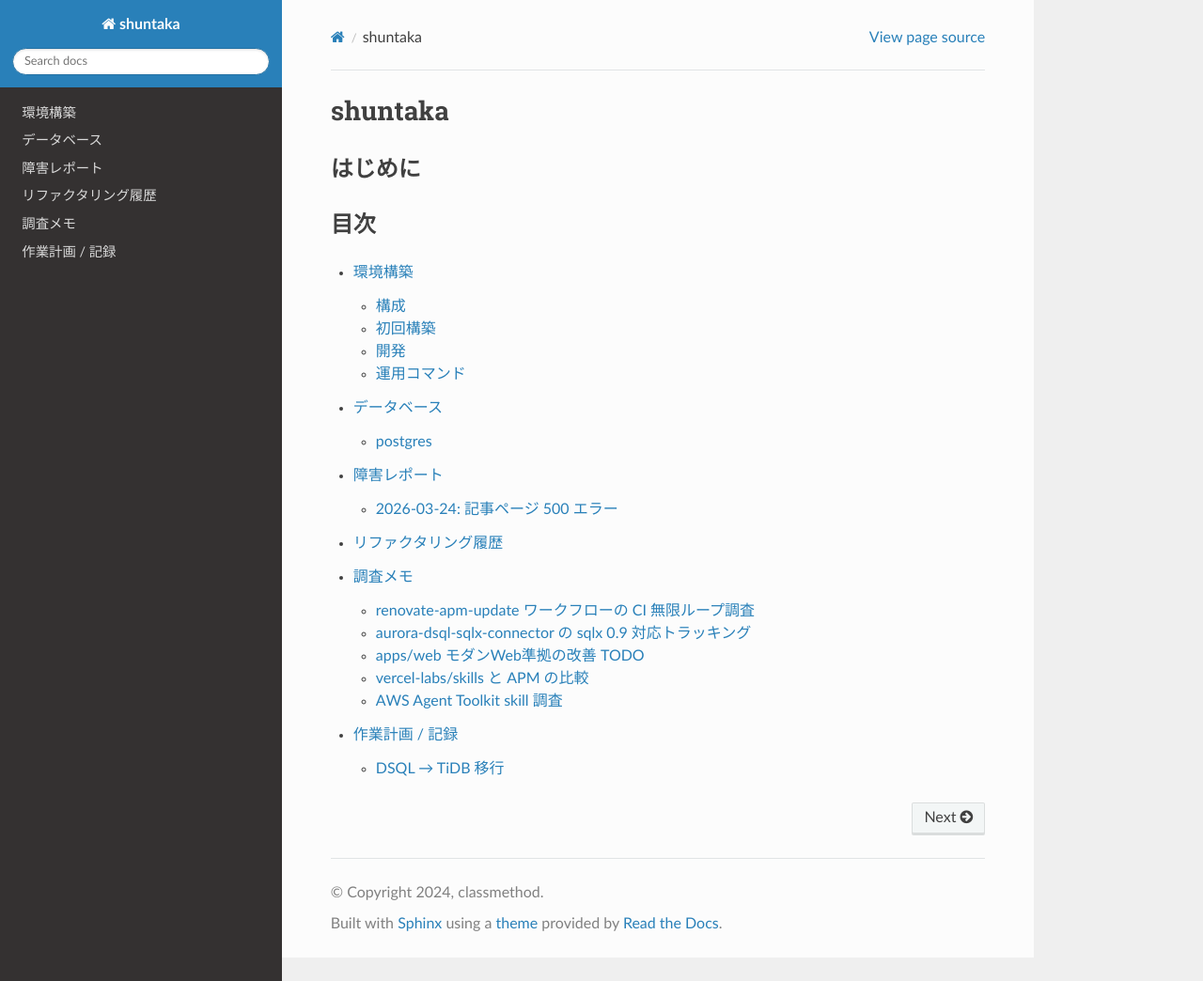
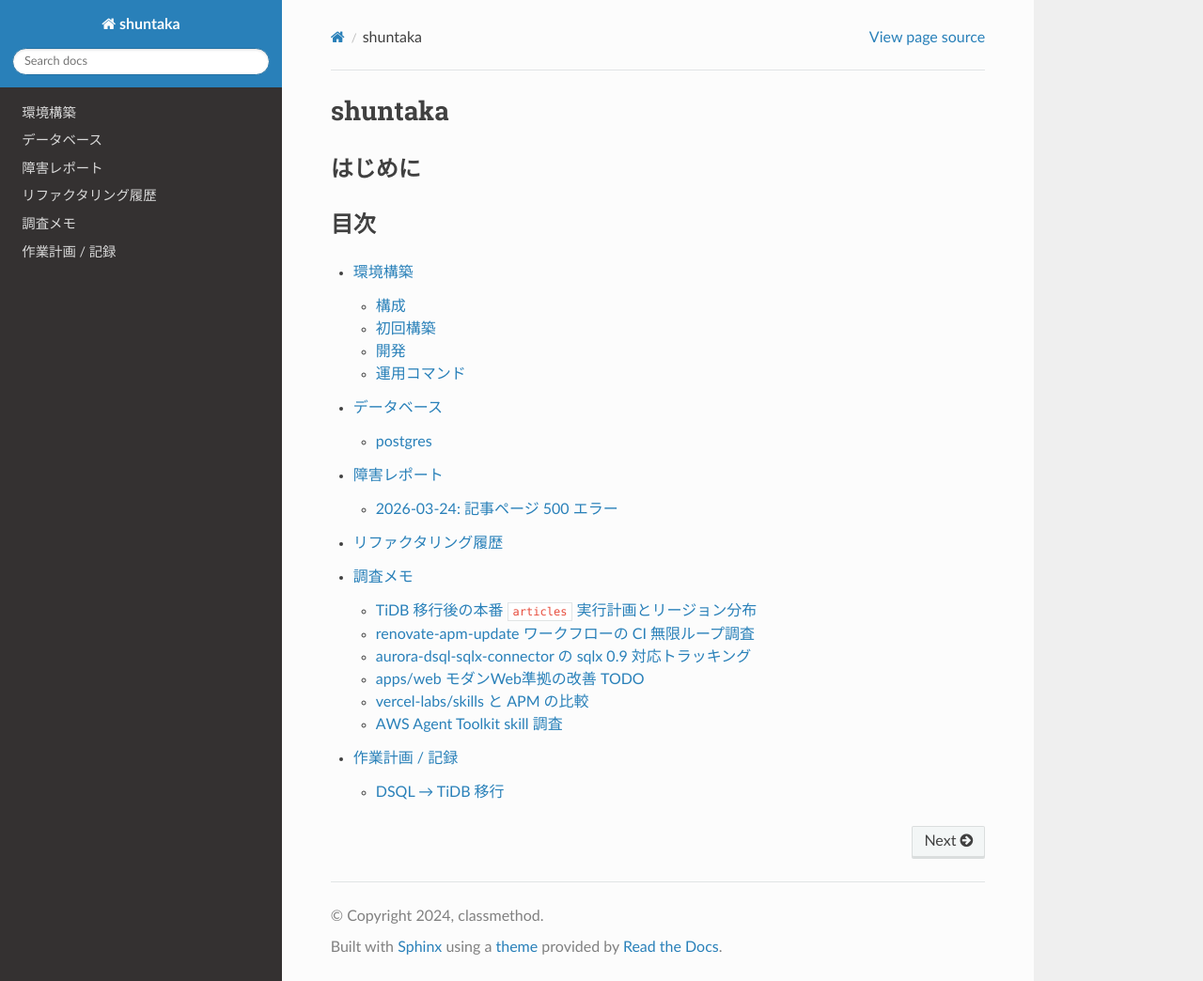
Before and after one commit to shuntaka9576/shuntaka-dev, a Sphinx documentation site: the page built from docs/source/index.md, in a window 1280 px wide and 1044 px high. Shown: the whole window at 94% size. Built offline with Sphinx 7.4.7 and the Read the Docs theme 3.1.0, drawn with Linux system fonts in a browser that asks for light colours; pages that are not in the unit, such as notebooks, are missing from menus; some of the changed lines change nothing that is shown.

Commit message:
docs: add TiDB articles survey for 2026-06-28
DSQL → TiDB 移行直後の本番 `articles` 実行計画とリージョン分布の調査
結果を追加。dev 環境との比較や所見、次のアクションも記載した。

````diff
--- /dev/null
+++ b/docs/source/survey/2026-06-28-tidb.md
@@ -0,0 +1,199 @@
+# TiDB 移行後の本番 `articles` 実行計画とリージョン分布
+
+- 対象: 本番 TiDB クラスタ (`blog_prd`)
+- 調査日: 2026-06-28
+- 関連: [DSQL → TiDB 移行プラン](../tasks/2026-06-26-dsql-to-tidb-migration.md)
+- 元クエリ: [`2026-06-28-tidb.sql`](./2026-06-28-tidb.sql)
+
+DSQL → TiDB 移行直後の本番状態を確認するための survey。記事一覧クエリの実行計画と `articles` テーブルのリージョン分布を見て、現時点でのホットスポット懸念とインデックス設計の妥当性を評価した。
+
+## 対象クエリ
+
+公開済み tech 記事の一覧（`shuntaka` ユーザー向け）。
+
+```sql
+SELECT a.article_id, a.title, a.slug, a.user_id, a.content,
+       a.thumbnail, a.description, a.status, a.`type`,
+       a.published_at, a.created_at, a.updated_at
+FROM articles a
+JOIN users u ON a.user_id = u.user_id
+WHERE a.status = 'published'
+  AND a.`type` = 'tech'
+  AND u.name = 'shuntaka'
+ORDER BY a.published_at DESC;
+```
+
+## `articles` スキーマ（本番）
+
+```sql
+CREATE TABLE `articles` (
+  `article_id` char(36) NOT NULL DEFAULT (uuid()),
+  `title` varchar(500) NOT NULL,
+  `slug` varchar(255) NOT NULL,
+  `user_id` char(36) NOT NULL,
+  `content` longtext NOT NULL,
+  `thumbnail` text DEFAULT NULL,
+  `description` text NOT NULL,
+  `status` varchar(20) NOT NULL DEFAULT 'draft',
+  `type` varchar(50) DEFAULT NULL,
+  `published_at` datetime(6) DEFAULT NULL,
+  `created_at` datetime(6) NOT NULL DEFAULT CURRENT_TIMESTAMP(6),
+  `updated_at` datetime(6) NOT NULL DEFAULT CURRENT_TIMESTAMP(6),
+  PRIMARY KEY (`article_id`) /*T![clustered_index] CLUSTERED */,
+  UNIQUE KEY `uq_articles_slug` (`slug`),
+  KEY `idx_articles_user_id` (`user_id`),
+  KEY `idx_articles_status_published_at` (`status`,`published_at`)
+) ENGINE=InnoDB DEFAULT CHARSET=utf8mb4 COLLATE=utf8mb4_bin;
+```
+
+行数: 130（実カウント）。
+
+## 事前プラン（`EXPLAIN`）
+
+```
+id                          estRows  task       access object                              operator info
+Sort_10                     41.76    root                                                  blog_prd.articles.published_at:desc
+└─IndexHashJoin_20          41.76    root                                                  inner join, inner:IndexLookUp_17, outer key:users.user_id, inner key:articles.user_id
+  ├─Point_Get_29(Build)     1.00     root       table:users, index:uq_users_name(name)
+  └─IndexLookUp_17(Probe)   41.76    root
+    ├─IndexRangeScan_14     130.00   cop[tikv]  table:a, index:idx_articles_user_id(user_id)
+    └─Selection_16(Probe)   41.76    cop[tikv]                                             eq(articles.status, "published"), eq(articles.type, "tech")
+      └─TableRowIDScan_15   130.00   cop[tikv]  table:a
+```
+
+`uq_users_name` で `users` を `Point_Get` → `idx_articles_user_id` で `IndexLookup` を駆動するプラン。
+
+## 実行プラン（`EXPLAIN ANALYZE`、合計 1.24ms）
+
+```
+id                actRows  task       access object                              execution info
+Sort_10           40       root                                                  time:1.24ms
+└─HashJoin_28     40       root                                                  inner join (build: users, probe: articles)
+  ├─Point_Get_29  1        root       table:users, index:uq_users_name(name)     839µs
+  └─TableReader_32  40     root                                                  1.11ms
+    └─Selection_31  40     cop[tikv]                                             eq(status,"published"), eq(type,"tech")
+      └─TableFullScan_30  130  cop[tikv]  table:a                                566µs (proc), 1ms (kv_read_wall)
+```
+
+事前プランの IndexLookup ではなく **TableFullScan + HashJoin** に振られた。130 行しかないので optimizer が「インデックス経由よりフルスキャンの方が安い」と判断した結果で、現時点では正解。
+
+## リージョン分布（`articles`）
+
+Leader 集中・peer 分布の確認。
+
+```text
++----------+--------------+------------+---------------+
+| STORE_ID | region_count | total_keys | total_size_mb |
++----------+--------------+------------+---------------+
+|        4 |            5 |          5 |            20 |
++----------+--------------+------------+---------------+
+
++----------+------------+--------------+----------+
+| STORE_ID | leader_cnt | follower_cnt | peer_cnt |
++----------+------------+--------------+----------+
+|        1 |          0 |            5 |        5 |
+|        4 |          5 |            0 |        5 |
+|        5 |          0 |            5 |        5 |
++----------+------------+--------------+----------+
+```
+
+5 Region すべての Leader が `STORE_ID=4` に張り付いている。
+
+```{note}
+`APPROXIMATE_KEYS=5` は `INFORMATION_SCHEMA.TIKV_REGION_STATUS` の推定値で、小さい表では実数と大きく乖離する。本表の実行数は `SELECT COUNT(*)` で 130。
+```
+
+## 開発環境（`blog_dev`）での再現
+
+同じクエリを `blog_dev` に対して実行。スキーマは prd と完全に同一、行数は `articles=118` / `users=1`。
+
+### 実行コマンド
+
+接続は本番と同じ Tailnet 経由（`mysql -h tidb.${TAILNET} -P 4000 -u root blog_dev`）。
+
+行数確認:
+
+```sql
+SELECT COUNT(*) AS articles_count FROM articles;
+SELECT COUNT(*) AS users_count FROM users;
+```
+
+スキーマ確認:
+
+```sql
+SHOW CREATE TABLE articles\G
+```
+
+実行計画（本ドキュメント上部の「対象クエリ」と同一、`EXPLAIN ANALYZE` を前置）:
+
+```sql
+EXPLAIN ANALYZE
+SELECT a.article_id, a.title, a.slug, a.user_id, a.status, a.`type`, a.published_at
+FROM articles a
+JOIN users u ON a.user_id = u.user_id
+WHERE a.status = 'published'
+  AND a.`type` = 'tech'
+  AND u.name = 'shuntaka'
+ORDER BY a.published_at DESC;
+```
+
+### 実行プラン（`EXPLAIN ANALYZE`、合計 2.53ms）
+
+```
+id                          actRows  task       access object                                                          execution info
+Sort_9                      37       root                                                                              time:2.53ms
+└─HashJoin_26               37       root                                                                              inner join (probe: articles, build: users 側だが Probe=Point_Get)
+  ├─IndexLookUp_34(Build)   37       root
+  │ ├─IndexRangeScan_31     78       cop[tikv]  table:a, index:idx_articles_status_published_at(status, published_at)  range:["published","published"], stats:pseudo
+  │ └─Selection_33(Probe)   37       cop[tikv]                                                                         eq(articles.type, "tech")
+  │   └─TableRowIDScan_32   78       cop[tikv]  table:a
+  └─Point_Get_27(Probe)     1        root       table:users, index:uq_users_name(name)
+```
+
+### prd との差分
+
+| 観点                   | prd                                                       | dev                                       |
+| ---------------------- | --------------------------------------------------------- | ----------------------------------------- |
+| 行数 (`articles`)      | 130                                                       | 118                                       |
+| 統計                   | 解析済み                                                  | `stats:pseudo`（未解析）                  |
+| 駆動側                 | TableFullScan                                             | IndexLookUp on `idx_articles_status_published_at` |
+| 合計時間               | 1.24ms                                                    | 2.53ms                                    |
+| 「死んでるインデックス」| `idx_articles_status_published_at` 不使用                | **逆に使われている**                      |
+
+行数はほぼ同じなのにプランが分岐したのは、dev 側に `ANALYZE TABLE` が走っていないため。optimizer は統計が `pseudo` だと「インデックスは selective」と仮定してフォールバックするので、prd（実統計あり）の TableFullScan 判断とは別の道を選ぶ。
+
+dev で `ANALYZE TABLE articles` を一発打てば prd と同じ TableFullScan に揃う見込み。
+
+### 含意
+
+- 本番側の survey で「`idx_articles_status_published_at` が死んでる」と書いたのは **prd の現行統計に依存した結果**で、絶対的な評価ではない。dev では同じインデックスが採用されている。
+- インデックス再設計を検討する前に、本番でも `ANALYZE TABLE articles` を周期実行する運用になっているか確認が必要（TiDB は auto-analyze デフォルト ON だが、小さい表だと閾値で発火しないことがある）。
+
+## 所見
+
+### Leader 集中はまだ問題ではない
+
+TiKV の Region 分割閾値は既定 ~96MB。`articles` は 20MB なので 1 Region のまま動いており、Leader が単一ストアに寄るのは TiDB として正常な挙動。書き込み TPS / 読み込み QPS とも個人ブログ規模では十分捌ける。
+
+データが増えて自動分割が走り出すまでは静観で OK。
+
+### PK が `char(36) DEFAULT (uuid())` の影響
+
+ランダム UUID なのでクラスタード PK のロカリティは無いが、その代わり **書き込みは自然に分散**する。AUTO_RANDOM / PRE_SPLIT_REGIONS の追加対応は不要。
+
+### `idx_articles_status_published_at` が死んでいる
+
+`(status, published_at)` の複合インデックスが定義されているが、本クエリでは optimizer に選ばれていない。WHERE 句に `type='tech'` が含まれるため、行数が増えた将来は `(status, type, published_at)` 系に組み直すか、`user_id` 絞り込みを活かすなら `(user_id, status, type, published_at DESC)` のカバリングインデックスに寄せる方が筋が良い。
+
+ただし行数が 1k を大きく超えるまではフルスキャンに勝てない見込み。
+
+### survey ファイル側の留意点
+
+- 元 `.sql` の 1 個目のクエリ（`TIKV_REGION_STATUS.LEADER_STORE_ID` を直接参照）は TiDB バージョンによっては列が無く動かない。`TIKV_REGION_PEERS` と JOIN する 2 個目以降のクエリが正解パターン。
+- 取得結果の `total_keys` は approximate である旨を本ドキュメントで補足済み。
+
+## 次のアクション
+
+- [ ] 行数が 1k を超えた時点で再度 `EXPLAIN ANALYZE` を取り直す
+- [ ] 1k 超で TableFullScan のまま遅延が見えたら `(user_id, status, type, published_at DESC)` を追加して再計測
+- [ ] 自動分割が走った後（数十 MB 規模超）に Leader 分布を再確認
--- a/docs/source/survey/index.md
+++ b/docs/source/survey/index.md
@@ -3,6 +3,7 @@
 ```{toctree}
 :maxdepth: 1
 
+2026-06-28-tidb
 2026-05-27-renovate-apm-update-ci-loop
 2026-05-23-aurora-dsql-sqlx-0.9-support
 2026-05-21-apps-web-modern-web-improvements
````
Also changed, not shown: 1 other file.
